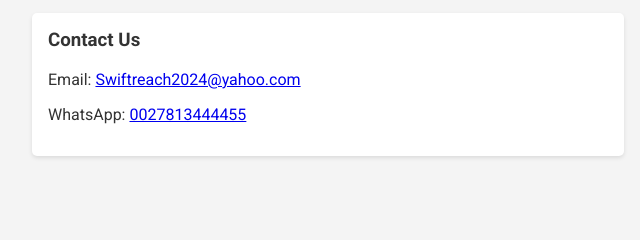
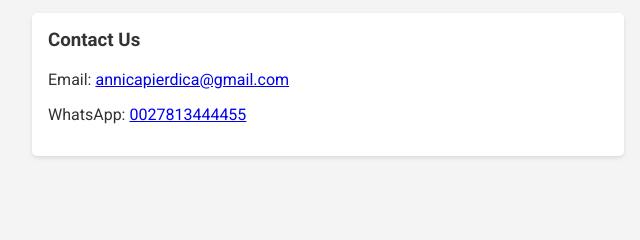
Before and after one commit to Annica-2025/SocialGrow, a plain HTML site: page index.html in a window 1280 px wide. Shown: the part 727-967 px from the top of the page, 0-640 px from the left. Drawn offline with Linux system fonts and the light colour scheme.

Commit message:
Update index.html

```diff
--- a/index.html
+++ b/index.html
@@ -55,7 +55,7 @@
             <!-- Contact Us Block -->
             <article class="block contact">
                 <h3>Contact Us</h3>
-                <p>Email: <a href="mailto:Swiftreach2024@yahoo.com" id="email">Swiftreach2024@yahoo.com</a></p>
+                <p>Email: <a href="mailto:annicapierdica@gmail.com" id="email">annicapierdica@gmail.com</a></p>
                 <p>WhatsApp: <a href="https://wa.me/0027813444455" id="whatsapp">0027813444455</a></p>
             </article>
         </section>
```
